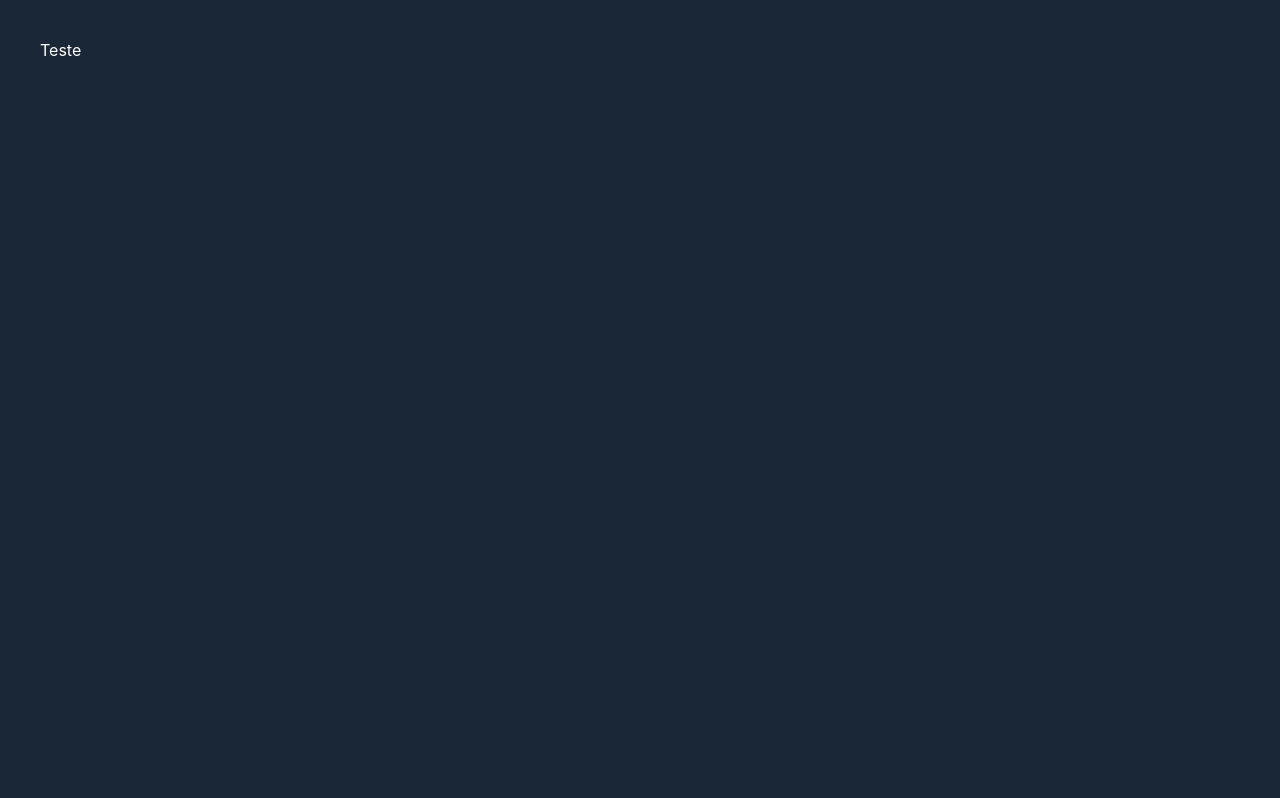
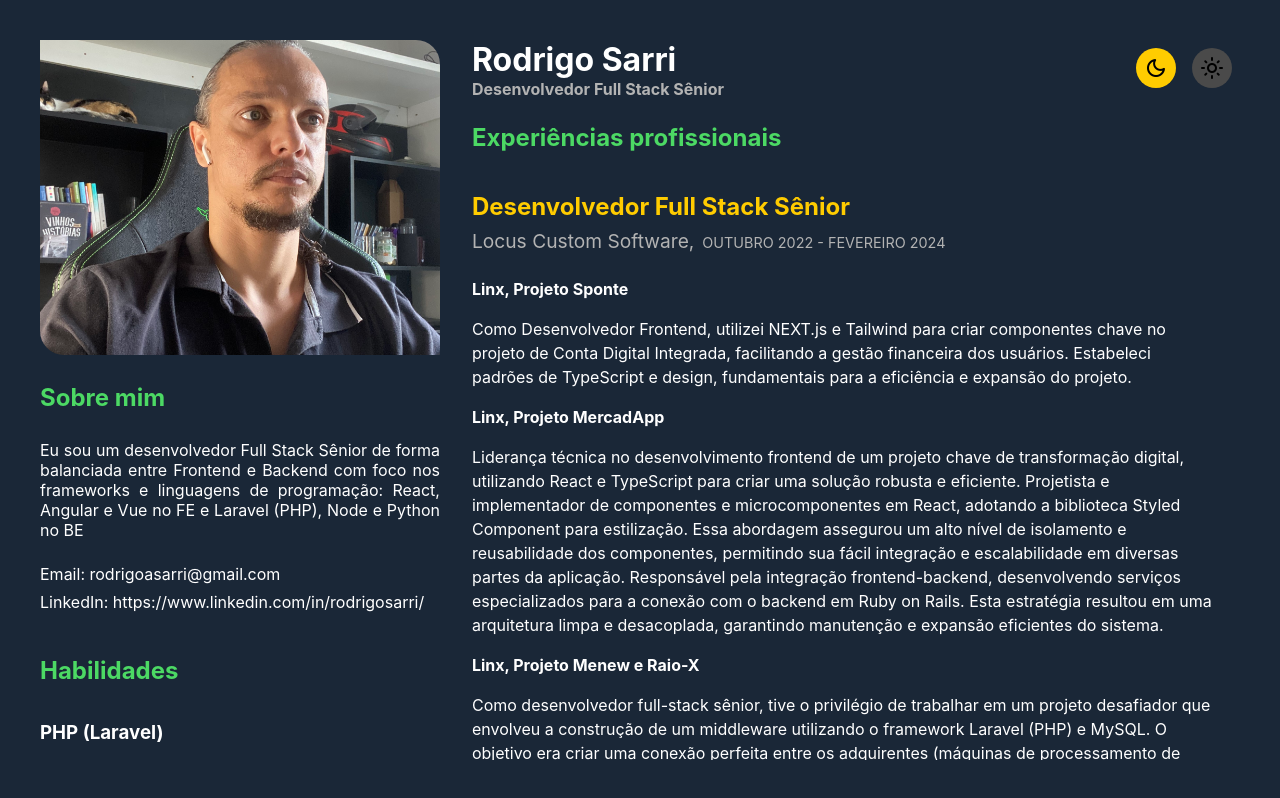
Before and after one commit to rodrigosarri/rodrigosarri, a React (Create React App) app in the folder MyOnlineResume/frontend/react-resume/: page / in a window 1280 px wide. Built offline with nearby package versions, Linux system fonts and the light colour scheme.

Commit message:
feat(page): create About Page #35

```diff
--- a/MyOnlineResume/frontend/react-resume/src/App.tsx
+++ b/MyOnlineResume/frontend/react-resume/src/App.tsx
@@ -5,6 +5,8 @@ import { ThemeState } from "src/redux/theme/interface";
 
 import { themeStore } from "src/redux/theme";
 import { Main } from "src/components";
+
+import { About } from "src/pages/About";
 
 const App = () => {
 
@@ -26,7 +28,7 @@ const App = () => {
       <GlobalStyle />
       <div className="App">
         <Main mode={theme}>
-          Teste
+          <About />
         </Main>
       </div>
     </>
--- a/MyOnlineResume/frontend/react-resume/src/components/Profile/Photo/styled.tsx
+++ b/MyOnlineResume/frontend/react-resume/src/components/Profile/Photo/styled.tsx
@@ -11,4 +11,5 @@ export const PhotoWrapper = styled.div`
   border-bottom-left-radius: var(--size-md);
   overflow: hidden;
   min-height: 315px;
+  max-height: 315px;
 `;
--- a/MyOnlineResume/frontend/react-resume/src/components/index.tsx
+++ b/MyOnlineResume/frontend/react-resume/src/components/index.tsx
@@ -5,6 +5,8 @@ import { Identity } from "./Identity";
 import { Main } from "./Main";
 import { Photo } from "./Profile/Photo";
 import { Skills } from "./Skills";
+import { Experience } from "./Experience";
+import { Profile } from "./Profile";
 
 export {
   Icon,
@@ -13,5 +15,7 @@ export {
   Identity,
   Main,
   Photo,
-  Skills
+  Skills,
+  Experience,
+  Profile
 };
--- /dev/null
+++ b/MyOnlineResume/frontend/react-resume/src/pages/About/index.tsx
@@ -0,0 +1,70 @@
+import React, { useState, useEffect } from "react";
+import { TechnologyExperience } from "src/components/Skills/interface";
+import { Job } from "src/components/Experience/interface";
+import { ProfileContacts } from "src/components/Profile/interface";
+
+import { AboutWrapper } from "src/pages/About/styled";
+
+import {
+  Profile,
+  Identity,
+  Experience
+} from "src/components";
+
+import experiencesJsonData from "src/data/experiences.json";
+import skillsJsonData from "src/data/skills.json";
+import contactsJsonData from "src/data/contacts.json";
+
+export const About = () => {
+  const [experienceLoading, setExperienceLoading] = useState<boolean>(true);
+  const [skillsLoading, setSkillsLoading] = useState<boolean>(true);
+
+  const [experiencesData, setExperiencesData] = useState<Job[] | undefined>(undefined);
+  const [skillData, setSkillData] = useState<TechnologyExperience[] | null>(null);
+  const [contactsData, setContactsData] = useState<ProfileContacts[] | undefined>(undefined);
+
+  const getSkills = async () => {
+    await new Promise(resolve => setTimeout(resolve, 3000));
+    setSkillData(skillsJsonData);
+
+    setSkillsLoading(false);
+  };
+
+  const getExperiences = async () => {
+    await new Promise(resolve => setTimeout(resolve, 2000));
+    setExperiencesData(experiencesJsonData);
+
+    setExperienceLoading(false);
+  };
+
+  const getContacts = async () => {
+    await new Promise(resolve => setTimeout(resolve, 1000));
+    setContactsData(contactsJsonData);
+  };
+
+  useEffect(() => {
+    getSkills();
+    getExperiences();
+    getContacts();
+
+  }, []);
+
+  return (
+    <>
+      <Profile
+        photoUrl="/IMG_3562.jpeg"
+        aboutMe="Eu sou um desenvolvedor Full Stack Sênior de forma balanciada entre Frontend e Backend com foco nos frameworks e linguagens de programação: React, Angular e Vue no FE e Laravel (PHP), Node e Python no BE"
+        contacts={contactsData}
+        skillsLoading={skillsLoading}
+        skills={skillData}
+      />
+      <AboutWrapper aria-labelledby="about-me">
+        <Identity
+          name="Rodrigo Sarri"
+          title="Desenvolvedor Full Stack Sênior"
+        />
+        <Experience jobs={experiencesData} isLoading={experienceLoading} />
+      </AboutWrapper>
+    </>
+  );
+};
--- /dev/null
+++ b/MyOnlineResume/frontend/react-resume/src/pages/About/styled.tsx
@@ -0,0 +1,7 @@
+import styled from "styled-components";
+
+export const AboutWrapper = styled.div`
+  display: flex;
+  width: 100%;
+  flex-direction: column;
+`;
```
Also changed, not shown: MyOnlineResume/frontend/react-resume/public/IMG_3562.jpeg (added).
